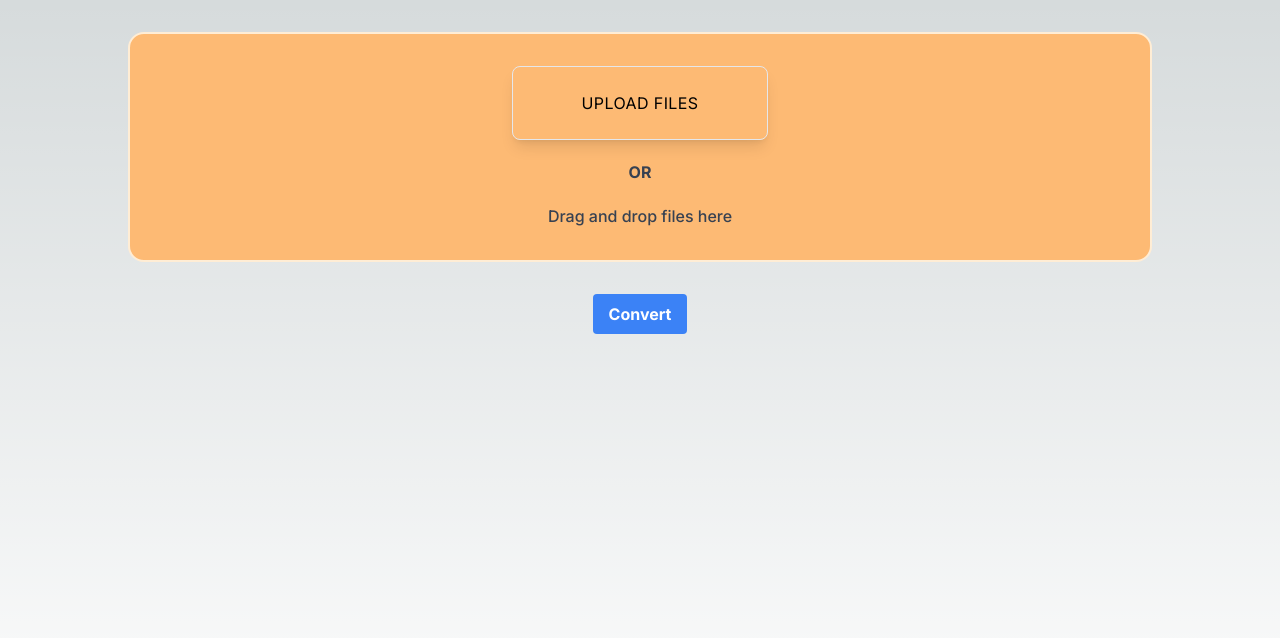
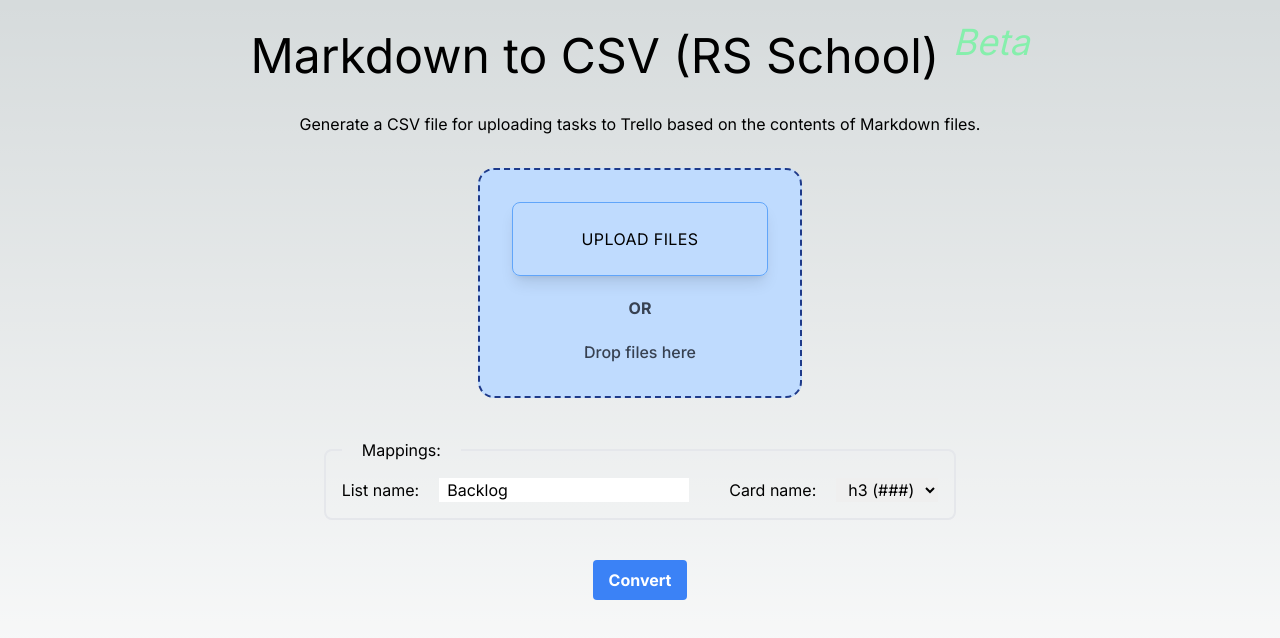
Before and after one commit to usavkov-epam/md2csv, a Next.js app: page / in a window 1280 px wide. Shown: the top 638 px of the page. Built offline with nearby package versions, Linux system fonts and the light colour scheme.

Commit message:
MVP (#5)

```diff
--- a/package.json
+++ b/package.json
@@ -13,12 +13,14 @@
   },
   "dependencies": {
     "file-saver": "^2.0.5",
+    "markdown-it": "^14.1.0",
     "next": "14.2.3",
     "react": "^18",
     "react-dom": "^18"
   },
   "devDependencies": {
     "@types/file-saver": "^2.0.7",
+    "@types/markdown-it": "^14.0.1",
     "@types/node": "^20",
     "@types/react": "^18",
     "@types/react-dom": "^18",
--- a/src/app/components/FilesDropZone/FilesDropZone.tsx
+++ b/src/app/components/FilesDropZone/FilesDropZone.tsx
@@ -7,9 +7,10 @@ import { Parser } from '../../parser';
 
 interface FilesDropZoneProps {
   inputId: string;
+  inputName: string;
 }
 
-export const FilesDropZone = ({ inputId }: FilesDropZoneProps) => {
+export const FilesDropZone = ({ inputId, inputName }: FilesDropZoneProps) => {
   const inputRef = useRef<HTMLInputElement | null>(null);
   const [selectedFiles, setSelectedFiles] = useState<FileList>();
   const [highlight, setHighlight] = useState(false);
@@ -38,14 +39,14 @@ export const FilesDropZone = ({ inputId }: FilesDropZoneProps) => {
 
   return (
     <div
-      className={`m-8 p-8 flex w-4/5 justify-center flex-col gap-5 items-center border-2 rounded-2xl
-        ${highlight ? 'border-blue-500 bg-blue-100' : 'border-orange-100 bg-orange-300'}`}
+      className={`p-8 flex-auto flex justify-center flex-col gap-5 items-center border-2 rounded-2xl border-dashed
+        ${highlight ? 'border-green-500 bg-green-100' : 'border-blue-900 bg-blue-200'}`}
       onDragOver={onDragOver}
       onDragLeave={onDragLeave}
       onDrop={onDrop}
     >
       <label
-        className="w-64 flex flex-col items-center px-4 py-6 text-black rounded-lg shadow-lg tracking-wide uppercase border border-blue cursor-pointer hover:bg-blue hover:text-white"
+        className="w-64 flex flex-col items-center px-4 py-6 text-black rounded-lg shadow-lg tracking-wide uppercase border border-blue-400 cursor-pointer hover:bg-blue"
         htmlFor={inputId}
       >
         Upload files
@@ -53,6 +54,7 @@ export const FilesDropZone = ({ inputId }: FilesDropZoneProps) => {
       <input
         ref={inputRef}
         id={inputId}
+        name={inputName}
         onChange={onSelectFiels}
         className="hidden"
         type="file"
@@ -61,10 +63,10 @@ export const FilesDropZone = ({ inputId }: FilesDropZoneProps) => {
       />
 
       <span className="font-medium text-gray-700"><b>OR</b></span>
-      <span className="font-medium text-gray-700">Drag and drop files here</span>
+      <span className="font-medium text-gray-700">Drop files here</span>
 
-      {selectedFiles?.length && (
-        <span className="font-medium text-gray-500">Selected files: {selectedFiles.length}</span>
+      {Boolean(selectedFiles?.length) && (
+        <span className="font-medium text-gray-500">Selected files: {selectedFiles!.length}</span>
       )}
     </div>
   );
--- a/src/app/components/index.ts
+++ b/src/app/components/index.ts
@@ -0,0 +1 @@
+export { FilesDropZone } from './FilesDropZone';
--- a/src/app/globals.css
+++ b/src/app/globals.css
@@ -16,8 +16,8 @@
 @media (prefers-color-scheme: dark) {
   :root {
     --foreground-rgb: 255, 255, 255;
-    --background-start-rgb: 50, 50, 50;
-    --background-end-rgb: 20, 20, 20;
+    --background-start-rgb: 20, 20, 20;
+    --background-end-rgb: 50, 50, 50;
   }
 }
 
--- a/src/app/page.tsx
+++ b/src/app/page.tsx
@@ -1,16 +1,24 @@
 'use client'
 
 import { saveAs } from 'file-saver';
+import { FormEventHandler } from 'react';
 
+import { FilesDropZone } from './components';
 import { Parser } from './parser';
-import { FilesDropZone } from './components/FilesDropZone';
+
+
 
 export default function Home() {
   const inputId = 'md-files';
 
-  const handleFiles = async () => {
-    var fileInput = document.getElementById(inputId) as HTMLInputElement;
-    var files = fileInput?.files;
+  const handleSubmit: FormEventHandler<HTMLFormElement> = async (e) => {
+    e.preventDefault();
+
+    const formData = new FormData(e.target as HTMLFormElement);
+
+    const files = formData.getAll('md-files') as File[];
+    const cardNameFieldTag = formData.get('card-name') as HeadingTag;
+    const listNameField = formData.get('list-name') as string;
 
     const parser = new Parser();
 
@@ -22,20 +30,72 @@ export default function Home() {
       return alert('Selected files contain invalid type');
     }
 
-    const r = await parser.parse(files);
-    const blob = new Blob([r[0]]);
+    const r = await parser.parse(files, { cardNameFieldTag, listNameField });
+    const blob = new Blob([r]);
 
-    // saveAs(blob, 'test.txt');
+    saveAs(blob, `converted.csv`);
   }
 
   return (
     <main className="flex-auto flex flex-col items-center">
-      <FilesDropZone inputId={inputId} />
+      <h1 className="text-5xl m-8">Markdown to CSV (RS School) <sup className="italic text-green-300">Beta</sup></h1>
+      <h2>Generate a CSV file for uploading tasks to Trello based on the contents of Markdown files.</h2>
 
-      <button
-        className="bg-blue-500 hover:bg-blue-700 text-white font-bold py-2 px-4 rounded"
-        onClick={handleFiles}
-      >Convert</button>
+      <form
+        id="convert-form"
+        method="post"
+        onSubmit={handleSubmit}
+        className="w-4/5 m-8 flex justify-center flex-col gap-5 items-center"
+      >
+        <FilesDropZone
+          inputId={inputId}
+          inputName={inputId}
+        />
+
+        <fieldset
+          className="m-5 p-10 flex gap-10 border-2 p-4 rounded-lg"
+          name="mappings"
+        >
+          <legend className="px-5">Mappings:</legend>
+
+          <label className="flex gap-5">
+            List name:
+            <input
+              name="list-name"
+              id="list-name-field"
+              className="text-black px-2"
+              placeholder="Backlog"
+              defaultValue="Backlog"
+              required
+            />
+          </label>
+
+          <label className="flex gap-5">
+            Card name:
+            <select
+              name="card-name"
+              id="card-name-field"
+              className="text-black px-2"
+              defaultValue="h3"
+              required
+              // TODO: implement fields mapping
+              // disabled
+            >
+              {/* <option value="h1">h1 (#)</option>
+              <option value="h2">h2 (##)</option> */}
+              <option value="h3">h3 (###)</option>
+              {/* <option value="h4">h4 (####)</option>
+              <option value="h5">h5 (#####)</option>
+              <option value="h6">h6 (######)</option> */}
+            </select>
+          </label>
+        </fieldset>
+
+        <button
+          className="bg-blue-500 hover:bg-blue-700 text-white font-bold py-2 px-4 rounded"
+          type="submit"
+        >Convert</button>
+      </form>
     </main>
   );
 }
--- a/src/app/parser.ts
+++ b/src/app/parser.ts
@@ -1,24 +1,27 @@
-interface ParseConfigs {
-  allOrNothing?: boolean;
+const ALLOWED_FILE_EXTENSIONS = ['md'];
+
+const tagsMap = {
+  h1: '#',
+  h2: '##',
+  h3: '###',
+  h4: '####',
 }
 
-const ALLOWED_FILE_EXTENSIONS = ['md'];
-
 export class Parser {
-  async parse(files: FileList, configs: ParseConfigs = {}) {
+  async parse(files: File[], configs: ParseConfigs) {
     const promises = [...files].map((file) => {
       return new Promise((res, rej) => {
         const fileReader = new FileReader();
 
         fileReader.onload = (event) => {
-          res(this.parseTextFile(event.target!.result as string))
+          res(this.parseTextFile(event.target!.result as string, configs))
         };
 
         fileReader.onerror = (event) => {
           rej(event.target!.error);
         };
 
-        fileReader.readAsText(file)
+        fileReader.readAsText(file);
       })
     });
 
@@ -29,18 +32,43 @@ export class Parser {
     return this.normalizeResults(results, configs);
   }
 
-  parseTextFile(file: string) {
-    console.log(file);
-    return file;
+  parseTextFile(file: string, configs: ParseConfigs) {
+    let cardName = '';
+    let cardDescription = ''
+
+    const mdHeadingTag = tagsMap[configs.cardNameFieldTag];
+
+    const lines = file.split('\n');
+
+    lines.forEach(line => {
+      if (line.startsWith(`${mdHeadingTag} `)) {
+        cardName = line
+        .slice(mdHeadingTag.length)
+        .trim()
+        // TODO: dumb approach; requires refactoring
+        .replace(/^Issue/, '')
+        .replace(/"/g, '""');
+      } else {
+        cardDescription += line.trim().replace(/"/g, '""') + '\n';
+      }
+    });
+
+    return `"${cardName}","${cardDescription.trim()}","${configs.listNameField}"`;
   }
 
   normalizeResults(results: any, configs: ParseConfigs) {
-    return configs.allOrNothing
+    const csvContent = 'Card Name,Card Description,List Name';
+
+    const parsed = configs.allOrNothing
       ? results
-      : results.filter((res: PromiseSettledResult<string>) => res.status === 'fulfilled').map(({ value }: { value: string }) => value)
+      : results.filter((res: PromiseSettledResult<string>) => res.status === 'fulfilled').map(({ value }: { value: string }) => value);
+
+    return parsed.reduce((csvRes: string, fileRow: string) => {
+      return `${csvRes}\n${fileRow}\n`
+    }, csvContent);
   }
 
-  static validateFiles(files: FileList) {
+  static validateFiles(files: File[]) {
     return [...files].every((file) => {
       return ALLOWED_FILE_EXTENSIONS.includes(file.name.split('.').at(-1)!);
     })
```
Also changed, not shown: src/app/index.d.ts (added, +7 -0 lines), 1 other file (tests, documents, lock files or other folders).
